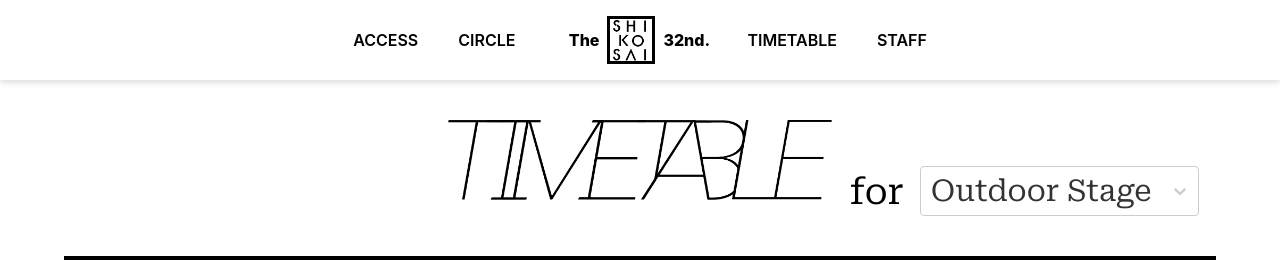
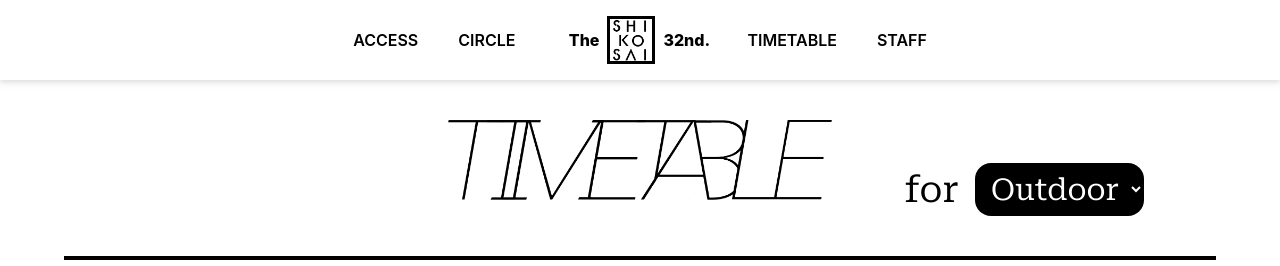
Before and after one commit to shikosai32/shikosai.net, a Next.js app: page /timetable in a window 1280 px wide. Shown: the top 266 px of the page. Built offline with nearby package versions, Linux system fonts and the light colour scheme; no server answers; a web font is replaced by a local one.

Commit message:
🎨 (Update): timetable select style

```diff
--- a/src/pages/timetable.tsx
+++ b/src/pages/timetable.tsx
@@ -37,20 +37,16 @@ const TimeTable: NextPage = () => {
       <div className="flex flex-col items-end justify-evenly py-10 text-center font-roboto-serif lg:flex-row">
         <div className="lg:w-1/3" />
         <img src="image/black/timetable.png" className="mx-auto mb-4 h-10 md:h-12 lg:h-20" alt="TimeTable" />
-        <div className="mx-auto flex items-end justify-center gap-x-4 lg:mx-0 lg:w-1/3">
-          <span className="mb-1 md:text-2xl lg:text-4xl">for</span>
-          <Select
-            className="m-0 p-0 md:text-lg lg:text-3xl"
-            defaultValue={{ value: "out", label: "Outdoor Stage" }}
-            options={[
-              { value: "out", label: "Outdoor Stage" },
-              { value: "in", label: "Indoor Stage" },
-            ]}
-            components={{
-              IndicatorSeparator: () => null,
-            }}
-            onChange={(e) => setStage(e?.value ?? "out")}
-          />
+        <div className="mx-auto flex items-center justify-center gap-x-4 lg:mx-0 lg:w-1/3">
+          <span className="md:text-2xl lg:text-4xl">for</span>
+          <select
+            className="rounded-2xl bg-black p-2 pl-3 text-white md:text-lg lg:text-3xl"
+            onChange={(e) => setStage(e.target.value)}
+            defaultValue="out"
+          >
+            <option value="out" label="Outdoor" />
+            <option value="in" label="Indoor" />
+          </select>
         </div>
       </div>
       <div className="mb-4 flex justify-evenly font-roboto-serif md:hidden">
```
